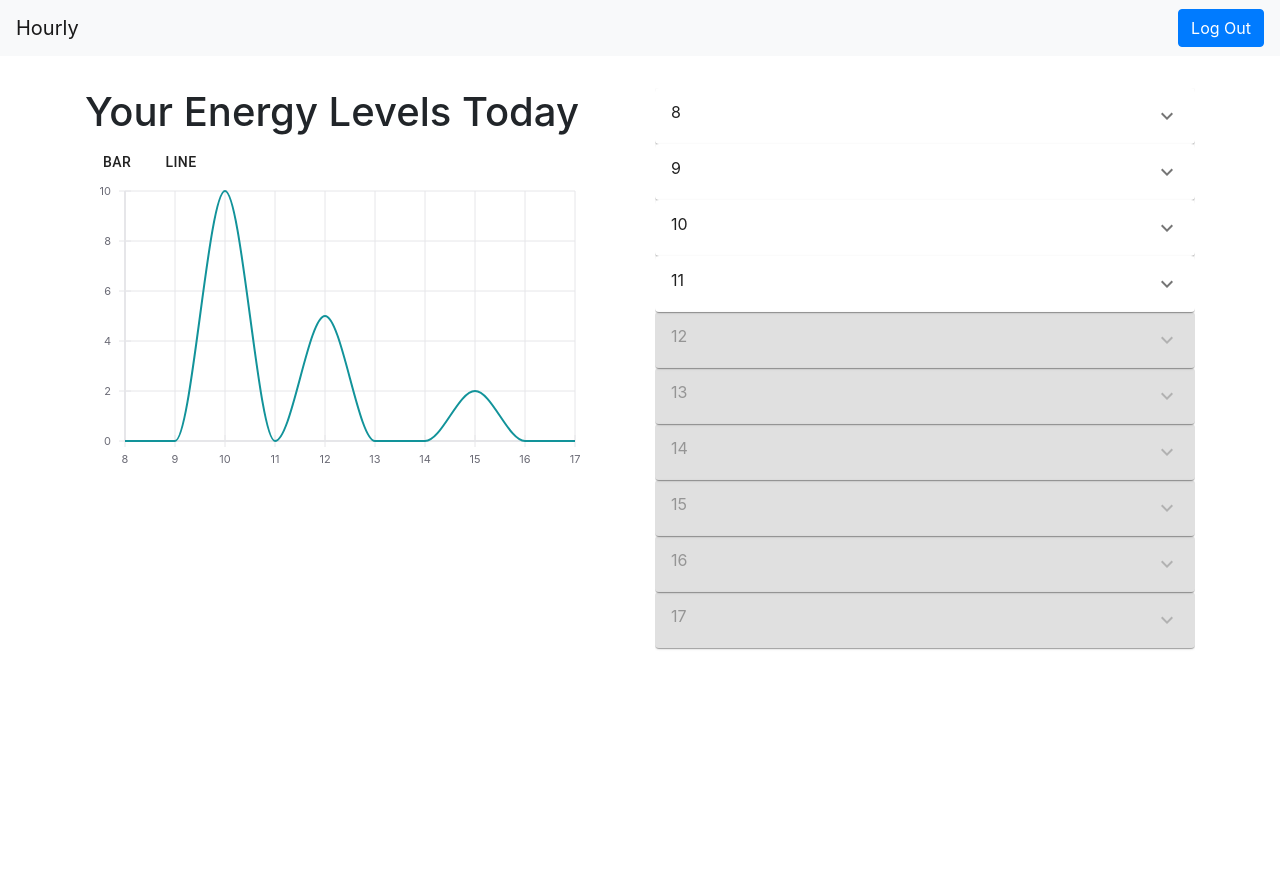
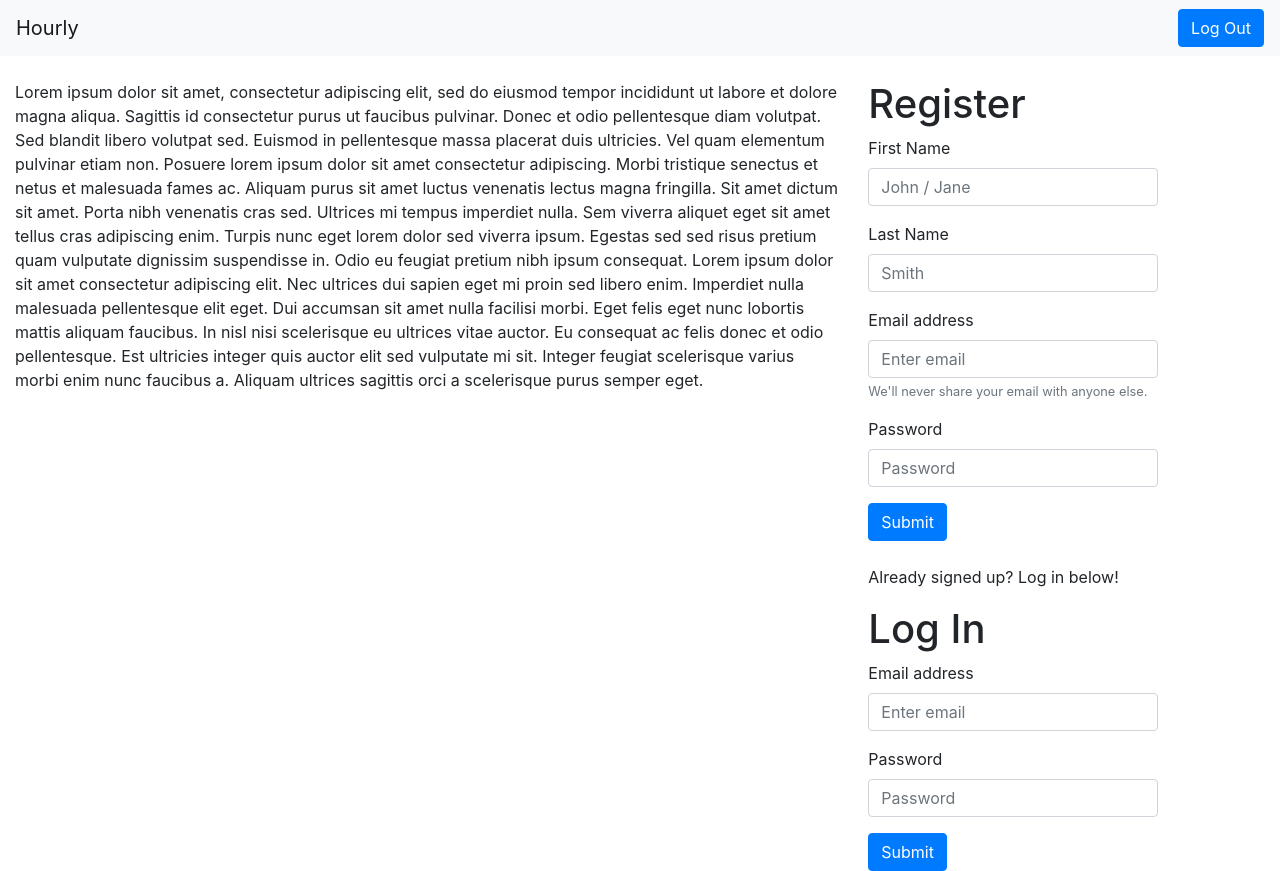
Before and after one commit to dzhen19/hackholyoke2020, a React (Create React App) app in the folder frontend/client/: page / in a window 1280 px wide. Before the commit the page ends 800 px from the top, so only its background shows below. Built offline with nearby package versions, Linux system fonts and the light colour scheme.

Commit message:
added login page

```diff
--- a/frontend/client/src/App.js
+++ b/frontend/client/src/App.js
@@ -4,7 +4,8 @@ import {
   Switch,
   Route,
 } from "react-router-dom";
-import Dashboard from './pages/dashboard'
+import Dashboard from './pages/dashboard';
+import Register from './pages/RegisterPage/Register';
 import Navbar from "./components/Navbar/Navbar";
 
 function App() {
@@ -14,7 +15,8 @@ function App() {
       <Router>
         <Switch>
           <Route path="/">
-            <Dashboard />
+            <Register />
+            {/*<Dashboard />*/}
           </Route>
         </Switch>
     </Router>
--- /dev/null
+++ b/frontend/client/src/pages/RegisterPage/Register.js
@@ -0,0 +1,71 @@
+import React from "react"
+import { Container, Row, Col, Form, FormControl, Button } from 'react-bootstrap'
+import './style.css'
+
+const register = () => {
+  return (
+    <div>
+      <Container fluid>
+        <Row className="spacing">
+          <Col id="description" md={8}>
+          Lorem ipsum dolor sit amet, consectetur adipiscing elit, sed do eiusmod tempor incididunt ut labore et dolore magna aliqua. Sagittis id consectetur purus ut faucibus pulvinar. Donec et odio pellentesque diam volutpat. Sed blandit libero volutpat sed. Euismod in pellentesque massa placerat duis ultricies. Vel quam elementum pulvinar etiam non. Posuere lorem ipsum dolor sit amet consectetur adipiscing. Morbi tristique senectus et netus et malesuada fames ac. Aliquam purus sit amet luctus venenatis lectus magna fringilla. Sit amet dictum sit amet.
+
+          Porta nibh venenatis cras sed. Ultrices mi tempus imperdiet nulla. Sem viverra aliquet eget sit amet tellus cras adipiscing enim. Turpis nunc eget lorem dolor sed viverra ipsum. Egestas sed sed risus pretium quam vulputate dignissim suspendisse in. Odio eu feugiat pretium nibh ipsum consequat. Lorem ipsum dolor sit amet consectetur adipiscing elit. Nec ultrices dui sapien eget mi proin sed libero enim. Imperdiet nulla malesuada pellentesque elit eget. Dui accumsan sit amet nulla facilisi morbi. Eget felis eget nunc lobortis mattis aliquam faucibus. In nisl nisi scelerisque eu ultrices vitae auctor. Eu consequat ac felis donec et odio pellentesque. Est ultricies integer quis auctor elit sed vulputate mi sit. Integer feugiat scelerisque varius morbi enim nunc faucibus a. Aliquam ultrices sagittis orci a scelerisque purus semper eget.
+          </Col>
+          <Col md={3}>
+            <Form>
+              <h1>Register</h1>
+              <Form.Group controlId="first-name">
+                <Form.Label>First Name</Form.Label>
+                <Form.Control
+                  type="text"
+                  placeholder="John / Jane" />
+              </Form.Group>
+
+              <Form.Group controlId="last-name">
+                <Form.Label>Last Name</Form.Label>
+                <Form.Control type="email" placeholder="Smith" />
+              </Form.Group>
+
+              <Form.Group controlId="email">
+                <Form.Label>Email address</Form.Label>
+                <Form.Control type="email" placeholder="Enter email" />
+                <Form.Text className="text-muted">
+                  We'll never share your email with anyone else.
+                </Form.Text>
+              </Form.Group>
+
+              <Form.Group controlId="password">
+                <Form.Label>Password</Form.Label>
+                <Form.Control type="password" placeholder="Password" />
+              </Form.Group>
+              <Button variant="primary" type="submit">
+                Submit
+              </Button>
+            </Form>
+            <p className="spacing">Already signed up? Log in below!</p>
+            <h1>Log In</h1>
+            <Form>
+              <Form.Group controlId="email">
+                <Form.Label>Email address</Form.Label>
+                <Form.Control type="email" placeholder="Enter email" />
+              </Form.Group>
+
+              <Form.Group controlId="password">
+                <Form.Label>Password</Form.Label>
+                <Form.Control type="password" placeholder="Password" />
+              </Form.Group>
+              <Button variant="primary" type="submit">
+                Submit
+              </Button>
+            </Form>
+          </Col>
+        </Row>
+      </Container>
+    </div>
+
+
+  )
+}
+
+export default register;
--- /dev/null
+++ b/frontend/client/src/pages/RegisterPage/style.css
@@ -0,0 +1,4 @@
+/* Styling for Register */
+.spacing {
+  margin-top: 1.5em;
+}
```
